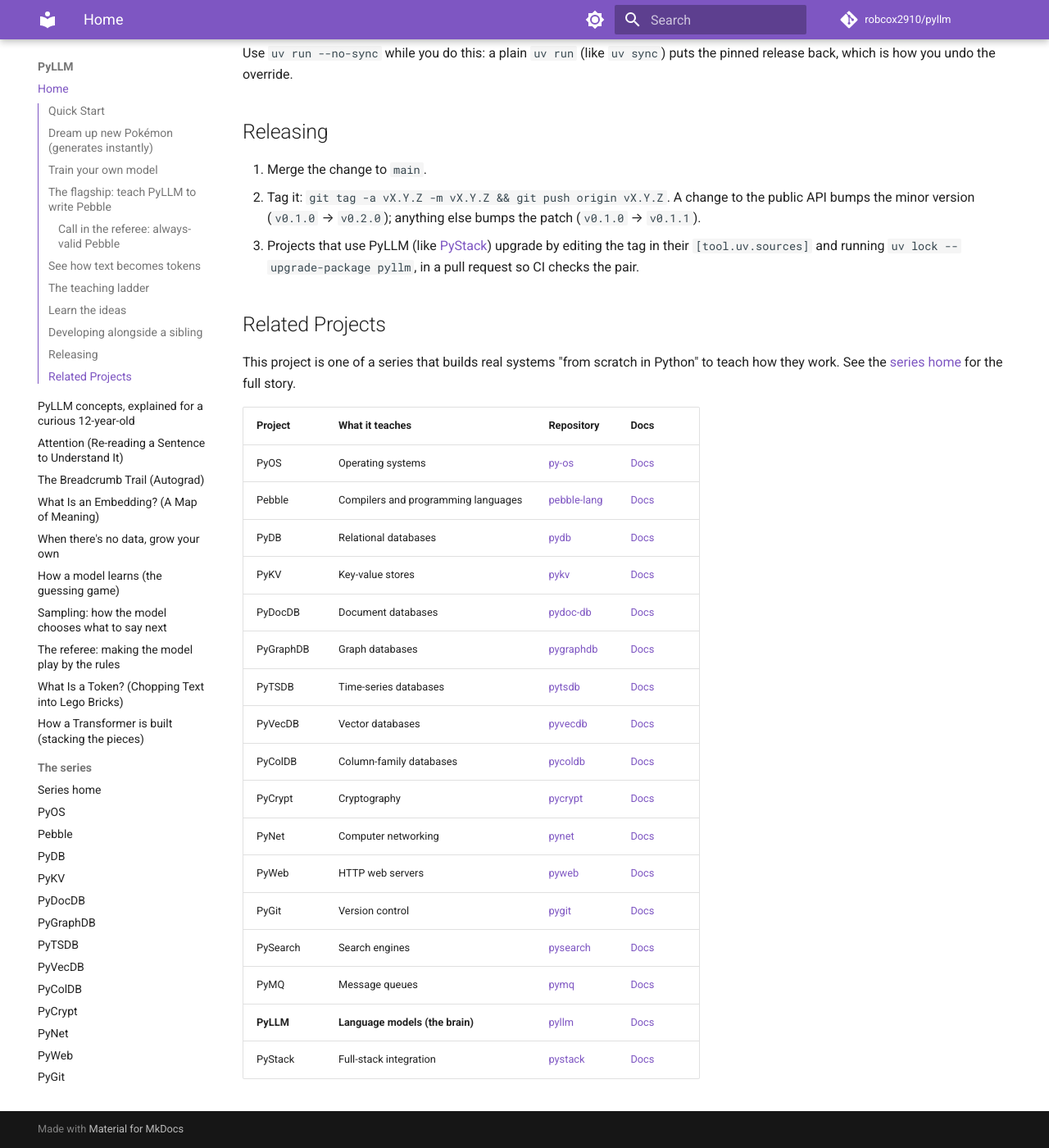
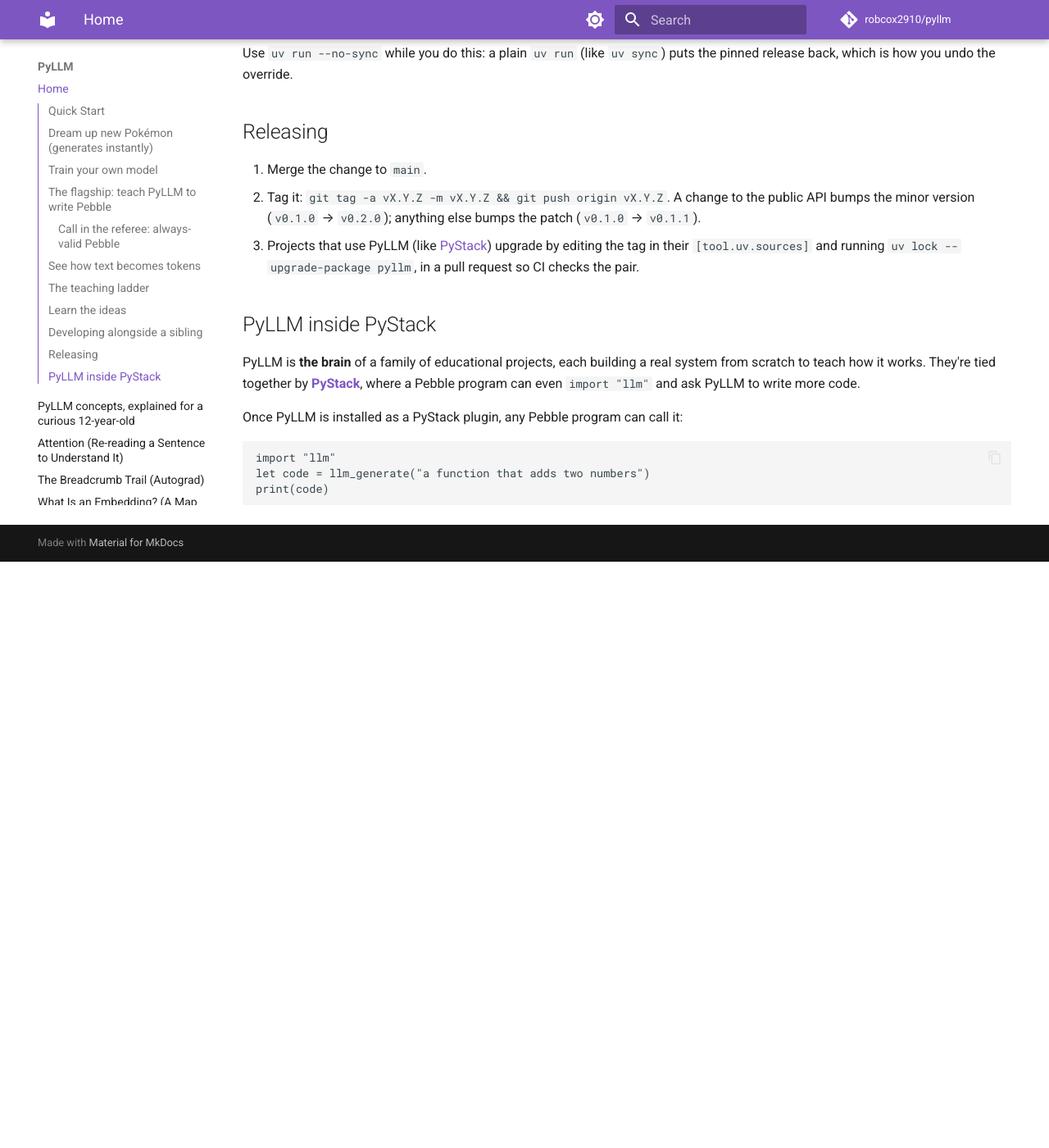
Before and after one commit to robcox2910/pyllm, an MkDocs documentation site: the page built from docs/index.md, in a window 1280 px wide and 1400 px high, scrolled down 2792 px. Shown: the whole window at 82% size. Built offline with MkDocs 1.6.1 and Material for MkDocs 9.7.7, drawn with Linux system fonts in a browser that asks for light colours; comment, search, counter and statistics services are not loaded; after the commit the page ends 3477 px from its top, so only the background shows below that.

Commit message:
docs: restore the PyLLM-in-PyStack section and drop the series block from index.md
Co-Authored-By: Claude Opus 5.5 <noreply@anthropic.com>

````diff
--- a/docs/index.md
+++ b/docs/index.md
@@ -150,28 +150,17 @@ puts the pinned release back, which is how you undo the override.
    upgrade by editing the tag in their `[tool.uv.sources]` and running
    `uv lock --upgrade-package pyllm`, in a pull request so CI checks the pair.
 
-<!-- series:start -->
-## Related Projects
+## PyLLM inside PyStack
 
-This project is one of a series that builds real systems "from scratch in Python" to teach how they work. See the [series home](https://robcox2910.github.io/) for the full story.
+PyLLM is **the brain** of a family of educational projects, each building a real
+system from scratch to teach how it works. They're tied together by
+**[PyStack](https://github.com/robcox2910/pystack)**, where a Pebble program can
+even `import "llm"` and ask PyLLM to write more code.
 
-| Project | What it teaches | Repository | Docs |
-| --- | --- | --- | --- |
-| PyOS | Operating systems | [py-os](https://github.com/robcox2910/py-os) | [Docs](https://robcox2910.github.io/py-os/) |
-| Pebble | Compilers and programming languages | [pebble-lang](https://github.com/robcox2910/pebble-lang) | [Docs](https://robcox2910.github.io/pebble-lang/) |
-| PyDB | Relational databases | [pydb](https://github.com/robcox2910/pydb) | [Docs](https://robcox2910.github.io/pydb/) |
-| PyKV | Key-value stores | [pykv](https://github.com/robcox2910/pykv) | [Docs](https://robcox2910.github.io/pykv/) |
-| PyDocDB | Document databases | [pydoc-db](https://github.com/robcox2910/pydoc-db) | [Docs](https://robcox2910.github.io/pydoc-db/) |
-| PyGraphDB | Graph databases | [pygraphdb](https://github.com/robcox2910/pygraphdb) | [Docs](https://robcox2910.github.io/pygraphdb/) |
-| PyTSDB | Time-series databases | [pytsdb](https://github.com/robcox2910/pytsdb) | [Docs](https://robcox2910.github.io/pytsdb/) |
-| PyVecDB | Vector databases | [pyvecdb](https://github.com/robcox2910/pyvecdb) | [Docs](https://robcox2910.github.io/pyvecdb/) |
-| PyColDB | Column-family databases | [pycoldb](https://github.com/robcox2910/pycoldb) | [Docs](https://robcox2910.github.io/pycoldb/) |
-| PyCrypt | Cryptography | [pycrypt](https://github.com/robcox2910/pycrypt) | [Docs](https://robcox2910.github.io/pycrypt/) |
-| PyNet | Computer networking | [pynet](https://github.com/robcox2910/pynet) | [Docs](https://robcox2910.github.io/pynet/) |
-| PyWeb | HTTP web servers | [pyweb](https://github.com/robcox2910/pyweb) | [Docs](https://robcox2910.github.io/pyweb/) |
-| PyGit | Version control | [pygit](https://github.com/robcox2910/pygit) | [Docs](https://robcox2910.github.io/pygit/) |
-| PySearch | Search engines | [pysearch](https://github.com/robcox2910/pysearch) | [Docs](https://robcox2910.github.io/pysearch/) |
-| PyMQ | Message queues | [pymq](https://github.com/robcox2910/pymq) | [Docs](https://robcox2910.github.io/pymq/) |
-| **PyLLM** | **Language models (the brain)** | [pyllm](https://github.com/robcox2910/pyllm) | [Docs](https://robcox2910.github.io/pyllm/) |
-| PyStack | Full-stack integration | [pystack](https://github.com/robcox2910/pystack) | [Docs](https://robcox2910.github.io/pystack/) |
-<!-- series:end -->
+Once PyLLM is installed as a PyStack plugin, any Pebble program can call it:
+
+```pebble
+import "llm"
+let code = llm_generate("a function that adds two numbers")
+print(code)
+```
````
Also changed, not shown: README.md (+15 -0 lines).
